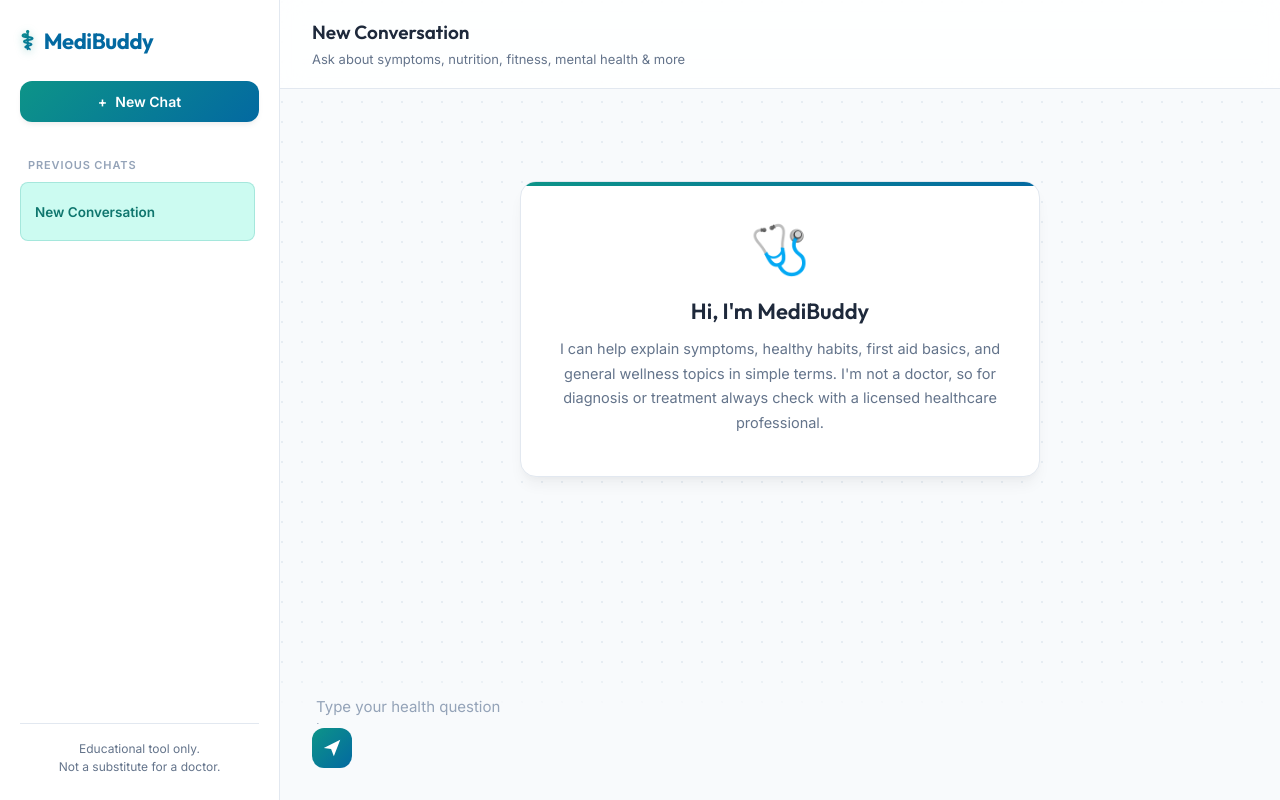
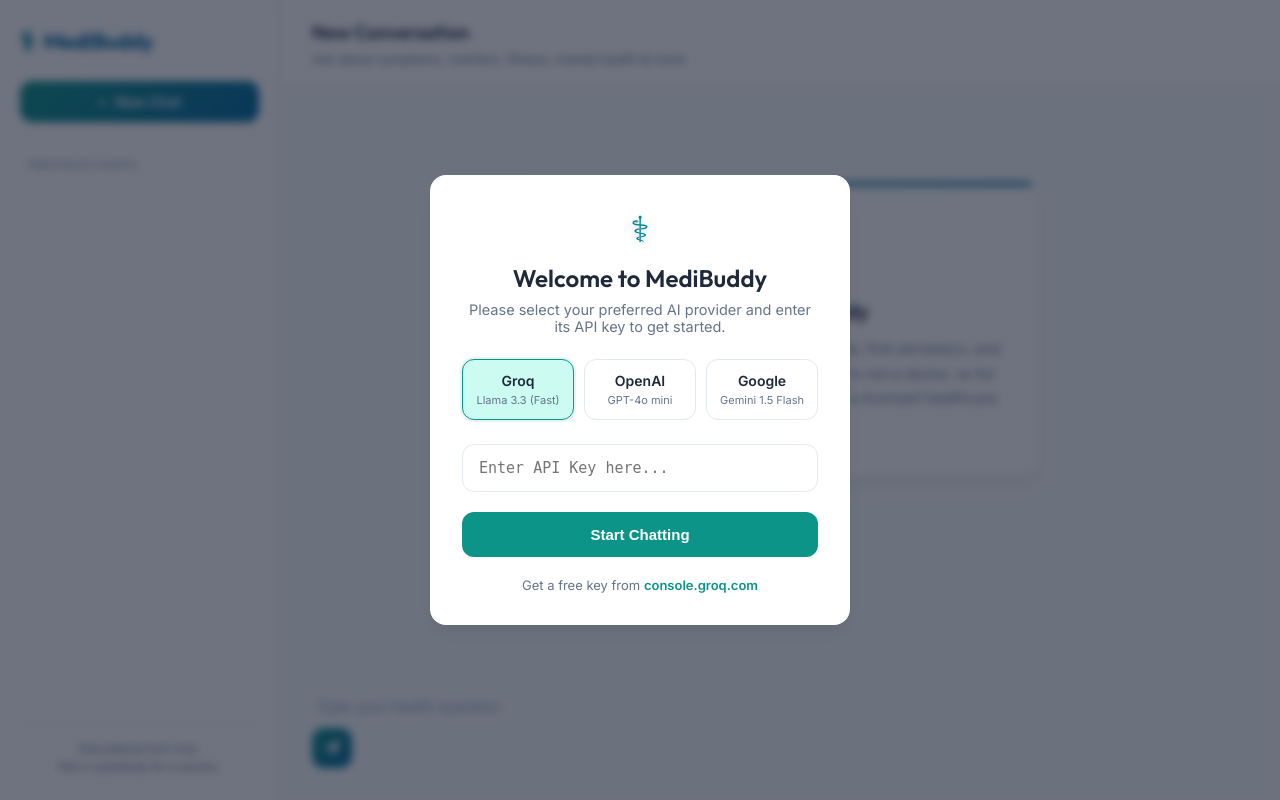
Before and after one commit to Varunkurhade1674/AI-Medical-Chat, a FastAPI app: page / in a window 1280 px wide. Run offline with FastAPI, Linux system fonts and the light colour scheme; data comes from the database, SQL or seed files in the repository; data that the repository does not hold is empty.

Commit message:
added the card

```diff
--- a/app.py
+++ b/app.py
@@ -37,6 +37,7 @@
 class ChatRequest(BaseModel):
     session_id: int
     message: str
+    provider: str = "groq"
     api_key: str | None = None
 
 
@@ -102,7 +103,7 @@
     previous_messages = list(session.messages)
 
     try:
-        answer = generate_response(payload.message, previous_messages, payload.api_key)
+        answer = generate_response(payload.message, previous_messages, payload.api_key, payload.provider)
     except RuntimeError as exc:
         raise HTTPException(status_code=502, detail=str(exc))
 
@@ -124,4 +125,4 @@
 if __name__ == "__main__":
     import uvicorn
 
-    uvicorn.run("app:app", host="0.0.0.0", port=8080, reload=True)
+    uvicorn.run("app:app", host="127.0.0.1", port=8080, reload=True)
--- a/requirements.txt
+++ b/requirements.txt
@@ -8,3 +8,5 @@
 jinja2==3.1.4
 pydantic==2.10.4
 python-multipart==0.0.20
+langchain-openai
+langchain-google-genai
--- a/static/script.js
+++ b/static/script.js
@@ -10,7 +10,15 @@
 const typingIndicator = document.getElementById("typingIndicator");
 const chatTitle = document.getElementById("chatTitle");
 
+const onboardingModal = document.getElementById("onboardingModal");
+const apiKeyInput = document.getElementById("apiKeyInput");
+const startChatBtn = document.getElementById("startChatBtn");
+const providerRadios = document.querySelectorAll('input[name="aiProvider"]');
+const keyHelpText = document.getElementById("keyHelpText");
+
 let currentSessionId = null;
+let savedProvider = localStorage.getItem("ai_provider") || "groq";
+let savedApiKey = localStorage.getItem("api_key") || "";
 
 // ---------------------------------------------------------------------------
 // Session list
@@ -147,7 +155,12 @@
     const res = await fetch("/api/chat", {
       method: "POST",
       headers: { "Content-Type": "application/json" },
-      body: JSON.stringify({ session_id: currentSessionId, message: text }),
+      body: JSON.stringify({
+        session_id: currentSessionId,
+        message: text,
+        provider: savedProvider,
+        api_key: savedApiKey
+      }),
     });
 
     if (!res.ok) {
@@ -203,7 +216,60 @@
 });
 
 // ---------------------------------------------------------------------------
+// Onboarding Logic
+// ---------------------------------------------------------------------------
+
+function updateHelpText() {
+  const provider = document.querySelector('input[name="aiProvider"]:checked').value;
+  if (provider === "groq") {
+    keyHelpText.innerHTML = 'Get a free key from <a href="https://console.groq.com/keys" target="_blank">console.groq.com</a>';
+  } else if (provider === "openai") {
+    keyHelpText.innerHTML = 'Get a key from <a href="https://platform.openai.com/api-keys" target="_blank">platform.openai.com</a>';
+  } else if (provider === "google") {
+    keyHelpText.innerHTML = 'Get a key from <a href="https://aistudio.google.com/app/apikey" target="_blank">aistudio.google.com</a>';
+  }
+}
+
+providerRadios.forEach(radio => {
+  radio.addEventListener("change", updateHelpText);
+});
+
+startChatBtn.addEventListener("click", () => {
+  const key = apiKeyInput.value.trim();
+  if (!key) {
+    alert("Please enter an API key to continue.");
+    return;
+  }
+
+  const provider = document.querySelector('input[name="aiProvider"]:checked').value;
+
+  localStorage.setItem("api_key", key);
+  localStorage.setItem("ai_provider", provider);
+
+  savedApiKey = key;
+  savedProvider = provider;
+
+  onboardingModal.classList.add("hidden");
+  loadSessions();
+});
+
+function initOnboarding() {
+  if (!savedApiKey) {
+    onboardingModal.classList.remove("hidden");
+
+    // Set radio to saved provider if it exists
+    const radio = document.querySelector(`input[name="aiProvider"][value="${savedProvider}"]`);
+    if (radio) {
+      radio.checked = true;
+      updateHelpText();
+    }
+  } else {
+    loadSessions();
+  }
+}
+
+// ---------------------------------------------------------------------------
 // Init
 // ---------------------------------------------------------------------------
 
-loadSessions();
+initOnboarding();
--- a/static/style.css
+++ b/static/style.css
@@ -562,8 +562,57 @@
 
 .modal-content h2 {
   font-size: 24px;
+  margin-bottom: 8px;
+  color: var(--text-main);
+}
+
+.onboarding-header {
+  margin-bottom: 24px;
+}
+
+.onboarding-header .logo-icon {
+  font-size: 36px;
   margin-bottom: 12px;
+  display: inline-block;
+}
+
+.provider-selection {
+  display: grid;
+  grid-template-columns: repeat(3, 1fr);
+  gap: 10px;
+  margin-bottom: 24px;
+}
+
+.provider-option input[type="radio"] {
+  display: none;
+}
+
+.provider-card {
+  border: 1px solid var(--border-light);
+  border-radius: var(--radius-md);
+  padding: 12px 8px;
+  cursor: pointer;
+  transition: all 0.2s ease;
+  display: flex;
+  flex-direction: column;
+  gap: 4px;
+}
+
+.provider-option input[type="radio"]:checked + .provider-card {
+  border-color: var(--primary-color);
+  background: var(--primary-light);
+  box-shadow: 0 0 0 2px rgba(13, 148, 136, 0.1);
+}
+
+.provider-name {
+  font-weight: 600;
   color: var(--text-main);
+  font-size: 14px;
+}
+
+.provider-model {
+  font-size: 11px;
+  color: var(--text-muted);
 }
 
 .modal-content p {
--- a/templates/index.html
+++ b/templates/index.html
@@ -76,14 +76,45 @@
     </main>
   </div>
 
-  <!-- API Key Modal -->
-  <div id="apiKeyModal" class="modal hidden">
-    <div class="modal-content">
-      <h2>Enter your Groq API Key</h2>
-      <p>To use MediBuddy, please provide your Groq API key.</p>
-      <input type="password" id="apiKeyInput" placeholder="gsk_..." />
-      <button id="saveApiKeyBtn" class="save-btn">Save Key</button>
-      <p class="modal-help">Get a free key from <a href="https://console.groq.com/keys" target="_blank">console.groq.com</a></p>
+  <!-- Onboarding Modal -->
+  <div id="onboardingModal" class="modal hidden">
+    <div class="modal-content onboarding-card">
+      <div class="onboarding-header">
+        <div class="logo-icon">⚕</div>
+        <h2>Welcome to MediBuddy</h2>
+        <p>Please select your preferred AI provider and enter its API key to get started.</p>
+      </div>
+
+      <div class="provider-selection">
+        <label class="provider-option">
+          <input type="radio" name="aiProvider" value="groq" checked>
+          <div class="provider-card">
+            <span class="provider-name">Groq</span>
+            <span class="provider-model">Llama 3.3 (Fast)</span>
+          </div>
+        </label>
+        <label class="provider-option">
+          <input type="radio" name="aiProvider" value="openai">
+          <div class="provider-card">
+            <span class="provider-name">OpenAI</span>
+            <span class="provider-model">GPT-4o mini</span>
+          </div>
+        </label>
+        <label class="provider-option">
+          <input type="radio" name="aiProvider" value="google">
+          <div class="provider-card">
+            <span class="provider-name">Google</span>
+            <span class="provider-model">Gemini 1.5 Flash</span>
+          </div>
+        </label>
+      </div>
+
+      <input type="password" id="apiKeyInput" placeholder="Enter API Key here..." />
+      <button id="startChatBtn" class="save-btn">Start Chatting</button>
+
+      <p class="modal-help" id="keyHelpText">
+        Get a free key from <a href="https://console.groq.com/keys" target="_blank">console.groq.com</a>
+      </p>
     </div>
   </div>
 
```
Also changed, not shown: chains/chat_chain.py (+32 -16 lines), chains/memory.py (+20 -31 lines).
